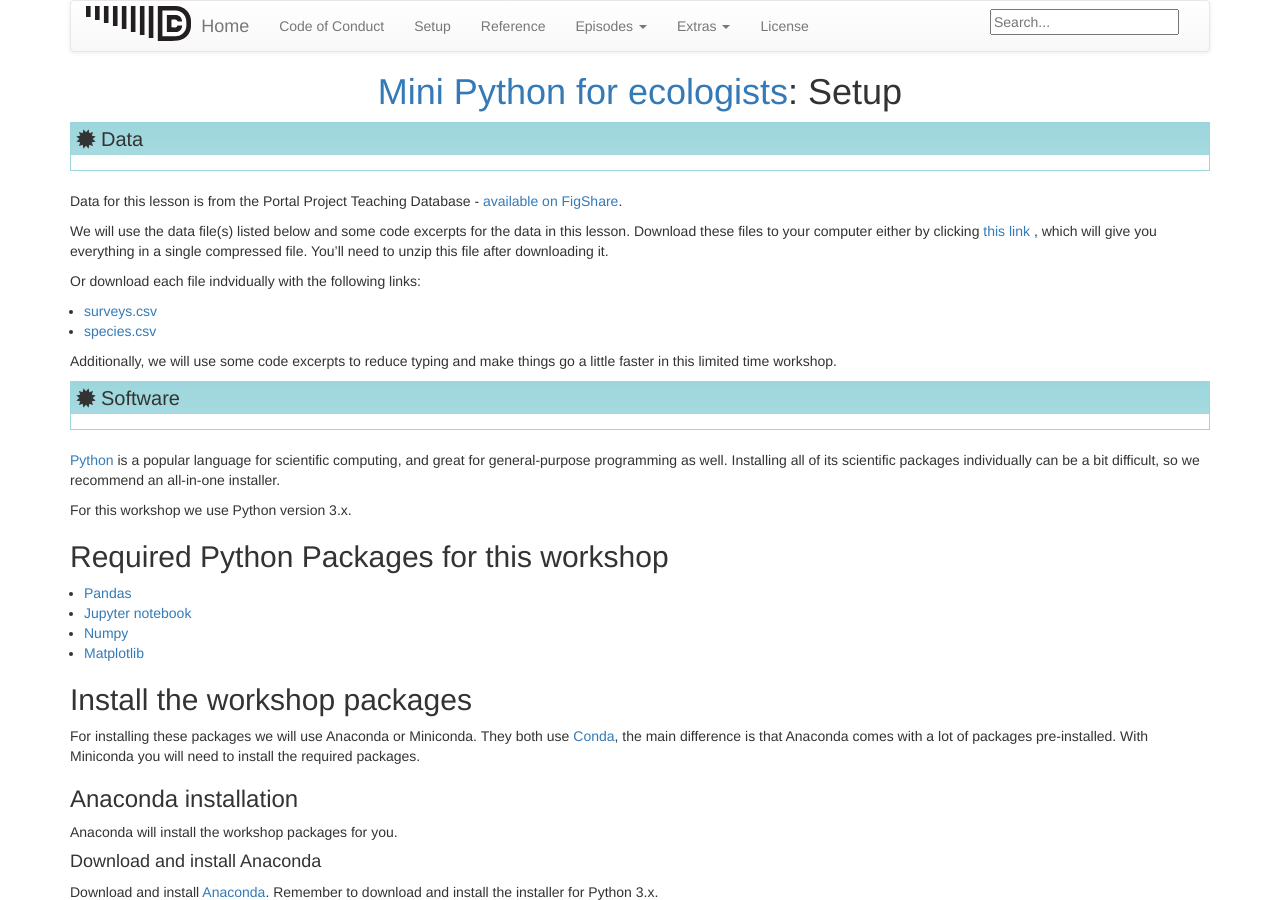
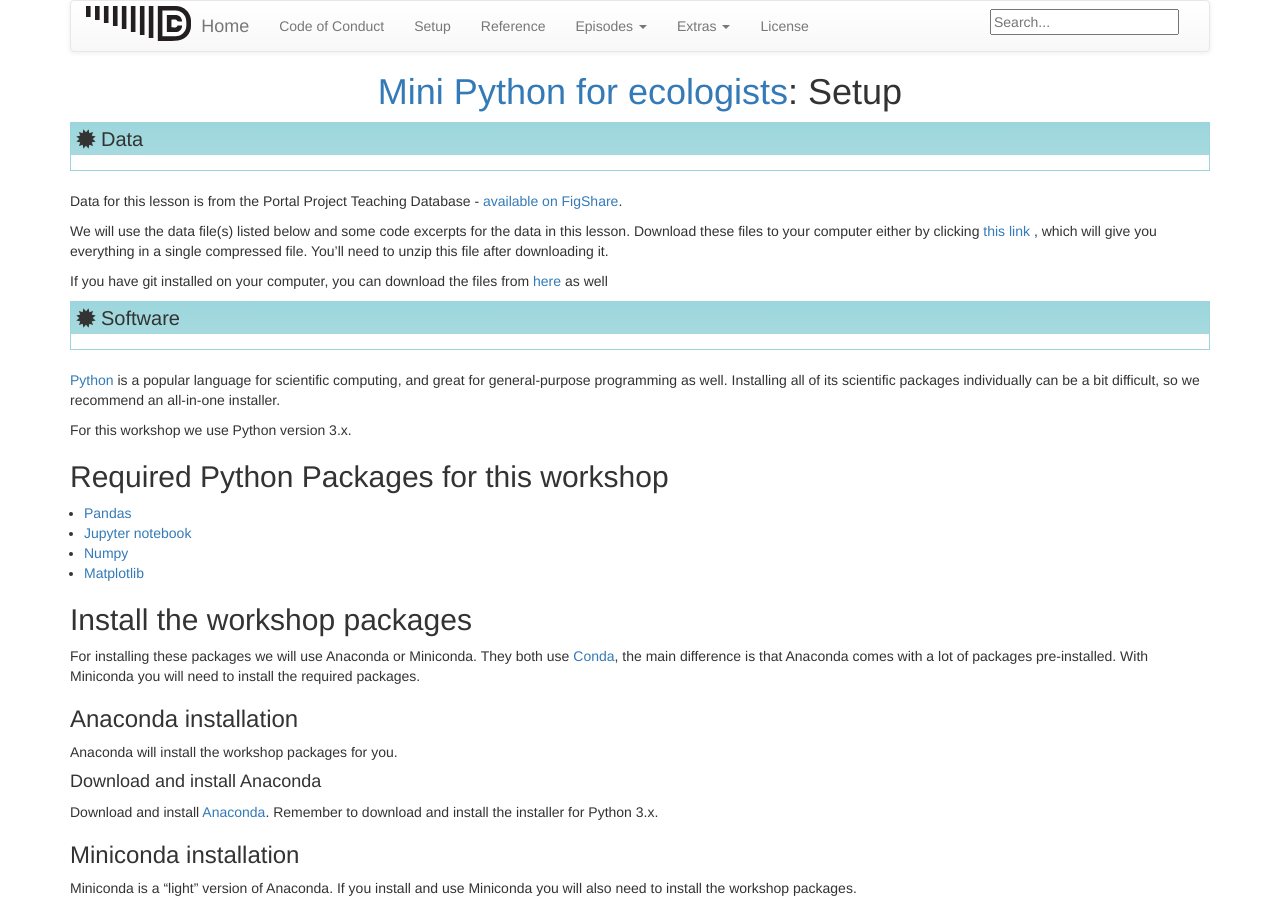
Before and after one commit to brownsarahm/python-ecology-mini, a Jekyll site: the page built from setup.md, in a window 1280 px wide and 900 px high. Built offline with Jekyll 4.4.1, drawn with Linux system fonts in a browser that asks for light colours.

Commit message:
corrected download instructions

```diff
--- a/setup.md
+++ b/setup.md
@@ -11,13 +11,8 @@
 
 We will use the data file(s) listed below and some code excerpts for the data in this lesson.  Download these files to your computer either by clicking [this link ](https://github.com/brownsarahm/python-ecology-files/archive/master.zip), which will give you everything in a single compressed file.  You'll need to unzip this file after downloading it.
 
-Or download each file indvidually with the following links:
+If you have git installed on your computer, you can download the files from [here](https://github.com/brownsarahm/python-ecology-files/) as well
 
-- [surveys.csv](http://www.datacarpentry.org/python-ecology-lesson/data/surveys.csv)
-- [species.csv](http://www.datacarpentry.org/python-ecology-lesson/data/species.csv)
-
-Additionally, we will use some code excerpts to reduce typing and make things go
-a little faster in this limited time workshop.
 
 
 
```
